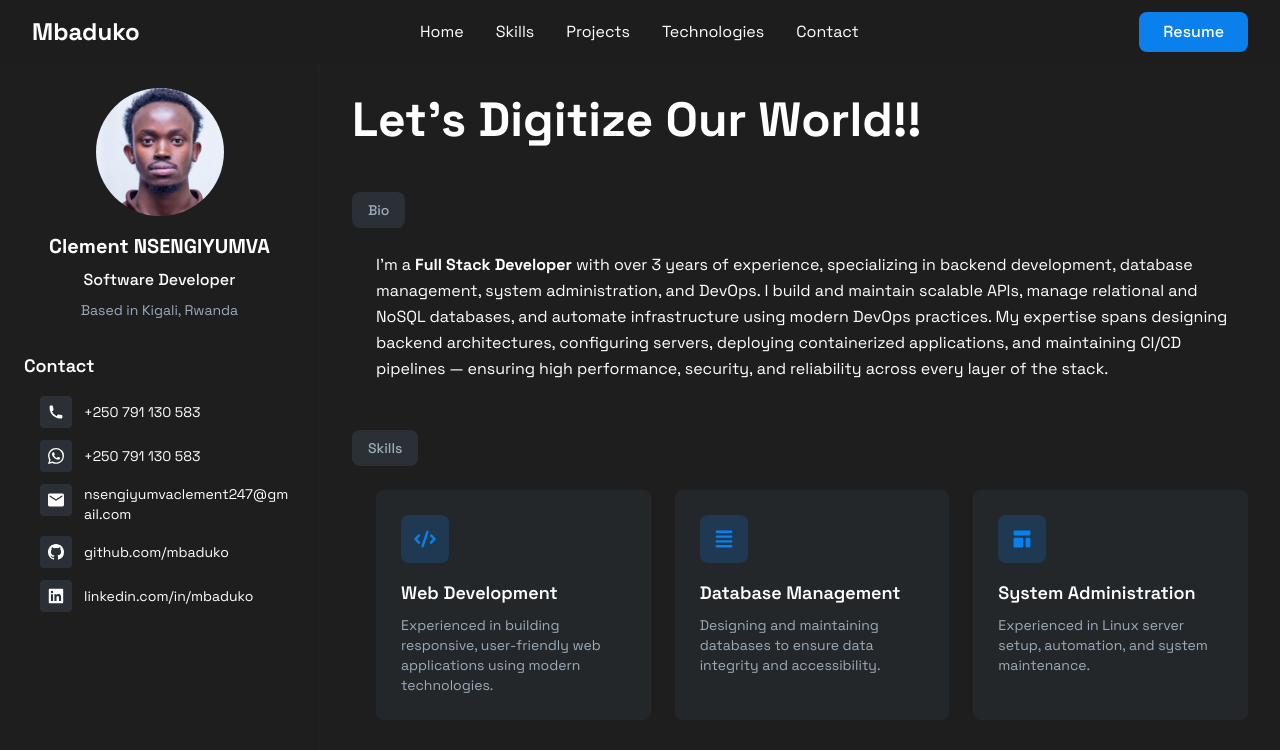
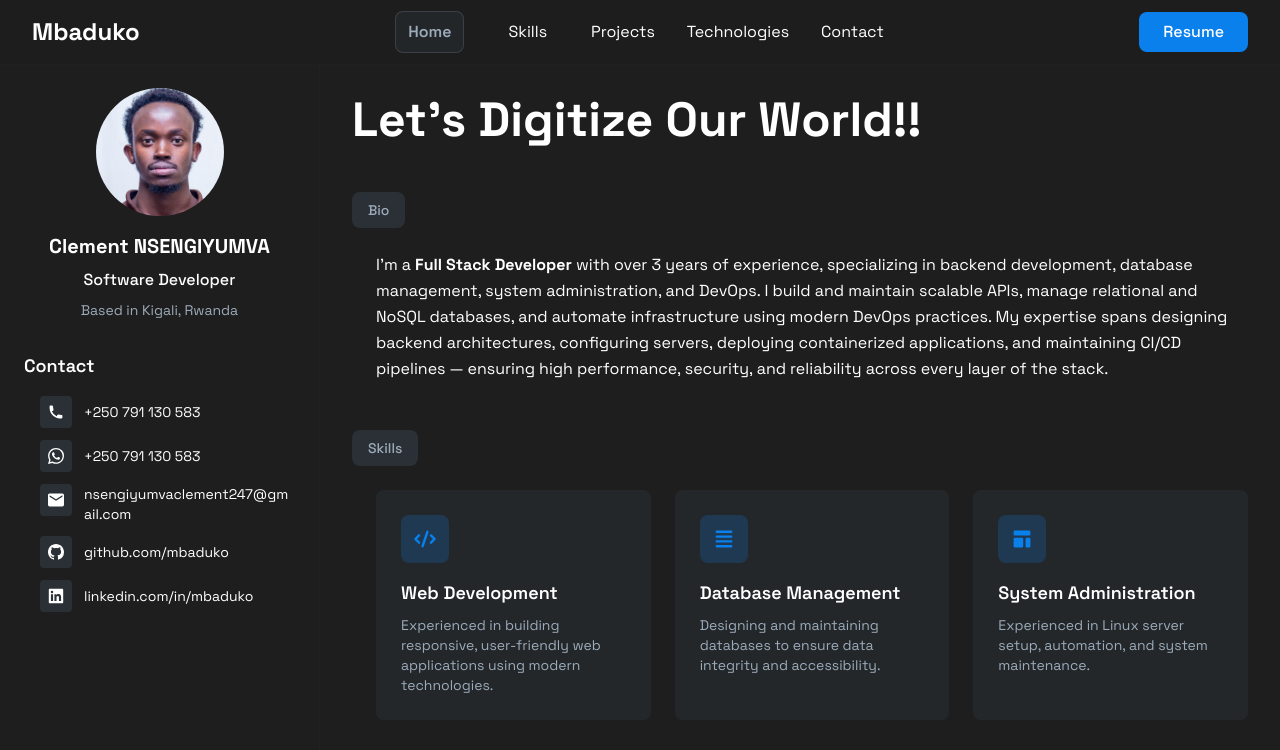
Before and after one commit to Mbaduko/portfolio, a Next.js app: page / in a window 1280 px wide. Shown: the top 750 px of the page. Built offline with nearby package versions, Linux system fonts and the light colour scheme.

Commit message:
feat:Style Active Menu

```diff
--- a/src/components/Header.tsx
+++ b/src/components/Header.tsx
@@ -1,34 +1,89 @@
-import Link from 'next/link';
+'use client';
+
+import { useState, useEffect } from 'react';
 
 export default function Header() {
+  const [activeSection, setActiveSection] = useState('home');
+
+  useEffect(() => {
+    const handleScroll = () => {
+      const sections = ['home', 'bio', 'skills'];
+      const scrollPosition = window.scrollY + 100; // Offset for header height
+
+      // Check if we're at the very top (hero section)
+      if (scrollPosition < 200) {
+        setActiveSection('home');
+        return;
+      }
+
+      for (const section of sections) {
+        const element = document.getElementById(section);
+        if (element) {
+          const { offsetTop, offsetHeight } = element;
+          if (scrollPosition >= offsetTop && scrollPosition < offsetTop + offsetHeight) {
+            setActiveSection(section);
+            break;
+          }
+        }
+      }
+    };
+
+    window.addEventListener('scroll', handleScroll);
+    return () => window.removeEventListener('scroll', handleScroll);
+  }, []);
+
+  const scrollToSection = (sectionId: string) => {
+    const element = document.getElementById(sectionId);
+    if (element) {
+      element.scrollIntoView({ behavior: 'smooth' });
+    }
+  };
+
   return (
     <header className="fixed top-0 left-0 right-0 z-50 bg-background/95 backdrop-blur-sm border-b border-secondary-bg/20">
       <div className="max-w-7xl mx-auto px-4 sm:px-6 lg:px-8">
         <div className="flex items-center justify-between h-16">
           {/* Logo */}
           <div className="flex-shrink-0">
-            <Link href="/" className="text-2xl font-bold text-foreground">
+            <button
+              onClick={() => scrollToSection('home')}
+              className="text-2xl font-bold text-foreground hover:text-accent-text transition-colors"
+            >
               Mbaduko
-            </Link>
+            </button>
           </div>
 
           {/* Navigation */}
           <nav className="hidden md:flex space-x-8">
-            <Link href="/" className="text-foreground hover:text-accent-text transition-colors">
+            <button
+              onClick={() => scrollToSection('home')}
+              className={`transition-all duration-200 px-3 py-2 rounded-lg ${
+                activeSection === 'home' || activeSection === 'bio'
+                  ? 'text-accent-text font-semibold bg-secondary-bg/50 border border-accent-text/20'
+                  : 'text-foreground hover:text-accent-text hover:bg-secondary-bg/30'
+              }`}
+            >
               Home
-            </Link>
-            <Link href="/skills" className="text-foreground hover:text-accent-text transition-colors">
+            </button>
+            <button
+              onClick={() => scrollToSection('skills')}
+              className={`transition-all duration-200 px-3 py-2 rounded-lg ${
+                activeSection === 'skills'
+                  ? 'text-accent-text font-semibold bg-secondary-bg/50 border border-accent-text/20'
+                  : 'text-foreground hover:text-accent-text hover:bg-secondary-bg/30'
+              }`}
+            >
               Skills
-            </Link>
-            <Link href="/projects" className="text-foreground hover:text-accent-text transition-colors">
+            </button>
+            <button className="text-foreground hover:text-accent-text transition-colors">
               Projects
-            </Link>
-            <Link href="/technologies" className="text-foreground hover:text-accent-text transition-colors">
+            </button>
+            <button className="text-foreground hover:text-accent-text transition-colors">
               Technologies
-            </Link>
-            <Link href="/contact" className="text-foreground hover:text-accent-text transition-colors">
+            </button>
+            <button className="text-foreground hover:text-accent-text transition-colors">
               Contact
-            </Link>
+            </button>
           </nav>
 
           {/* Resume Button */}
--- a/src/components/sections/HeroBioSection.tsx
+++ b/src/components/sections/HeroBioSection.tsx
@@ -2,14 +2,14 @@ export default function HeroBioSection() {
   return (
     <div className="mb-12">
       {/* Hero Section */}
-      <div className="mb-12">
+      <div id="home" className="mb-12">
         <h1 className="text-5xl font-bold text-foreground mb-6">
           Let's Digitize Our World!!
         </h1>
       </div>
 
       {/* Bio Section */}
-      <div className="mb-12">
+      <div id="bio" className="mb-12">
         <div className="flex items-center space-x-4 mb-6">
           <button className="bg-secondary-bg text-accent-text px-4 py-2 rounded-lg text-sm font-medium">
             Bio
--- a/src/components/sections/SkillsSection.tsx
+++ b/src/components/sections/SkillsSection.tsx
@@ -1,6 +1,6 @@
 export default function SkillsSection() {
   return (
-    <div className="mb-12">
+    <div id="skills" className="mb-12">
       <div className="flex items-center space-x-4 mb-6">
         <button className="bg-secondary-bg text-accent-text px-4 py-2 rounded-lg text-sm font-medium">
           Skills
```
